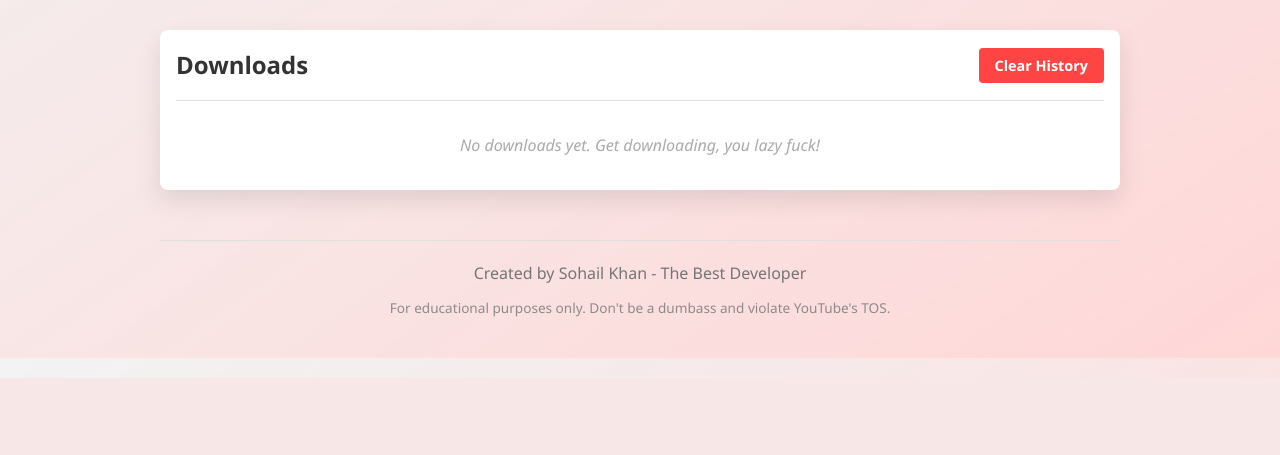
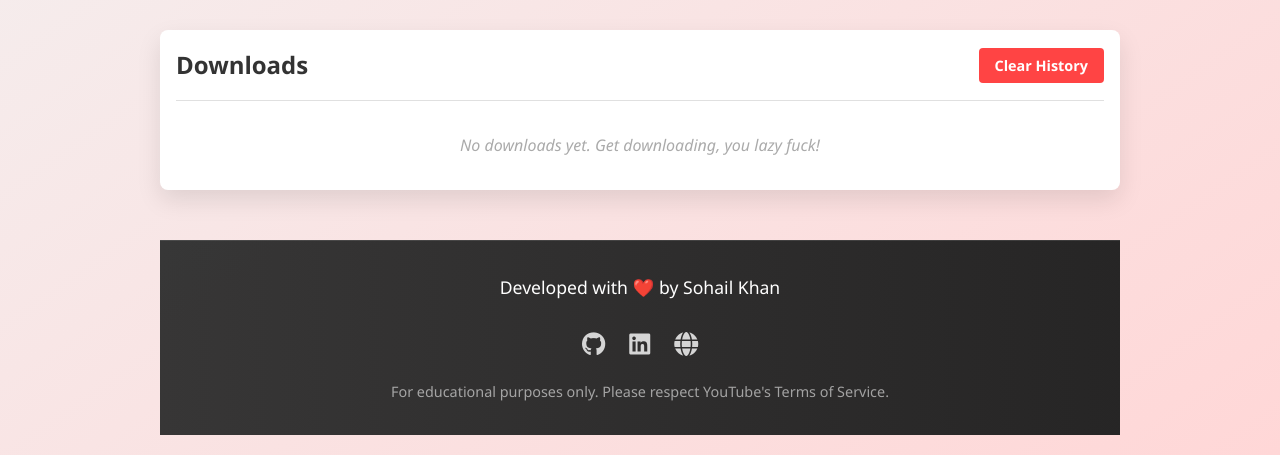
Before and after one commit to ProgrammerSohail/YT_Downloader, a Flask app: page / in a window 1280 px wide. Shown: the part 422-877 px from the top of the page. Before the commit the page ends 780 px from the top, so only its background shows below. Run offline with Flask 2, Linux system fonts and the light colour scheme; some libraries are stand-ins or nearby versions.

Commit message:
Enhance footer design with new styles, developer info, and social links. Update disclaimer for clarity and compliance.

```diff
--- a/static/css/style.css
+++ b/static/css/style.css
@@ -943,3 +943,80 @@ footer {
         transform: translateY(0);
     }
 }
+
+.site-footer {
+    margin-top: auto;
+    padding: 2rem 0;
+    background: linear-gradient(to right, rgba(51, 51, 51, 0.98), rgba(34, 34, 34, 0.98));
+    color: #fff;
+    border-top: 1px solid rgba(255, 255, 255, 0.1);
+}
+
+.footer-content {
+    max-width: 1200px;
+    margin: 0 auto;
+    padding: 0 2rem;
+    text-align: center;
+}
+
+.footer-info {
+    display: flex;
+    flex-direction: column;
+    align-items: center;
+    gap: 1rem;
+    margin-bottom: 1rem;
+}
+
+.developer-info {
+    font-size: 1.1rem;
+    font-weight: 500;
+    margin: 0;
+    color: #fff;
+}
+
+.social-links {
+    display: flex;
+    gap: 1.5rem;
+    margin-top: 0.5rem;
+}
+
+.social-link {
+    color: #fff;
+    font-size: 1.5rem;
+    transition: all 0.3s ease;
+    opacity: 0.8;
+}
+
+.social-link:hover {
+    opacity: 1;
+    transform: translateY(-3px);
+    color: var(--primary-color);
+}
+
+.disclaimer {
+    font-size: 0.9rem;
+    color: rgba(255, 255, 255, 0.7);
+    margin: 0;
+}
+
+@media (max-width: 768px) {
+    .site-footer {
+        padding: 1.5rem 0;
+    }
+
+    .footer-content {
+        padding: 0 1rem;
+    }
+
+    .developer-info {
+        font-size: 1rem;
+    }
+
+    .social-links {
+        gap: 1.2rem;
+    }
+
+    .social-link {
+        font-size: 1.3rem;
+    }
+}
--- a/templates/index.html
+++ b/templates/index.html
@@ -45,10 +45,18 @@
                 </div>
             </section>
         </main>
-
-        <footer>
-            <p>Created by Sohail Khan - The Best Developer</p>
-            <p class="disclaimer">For educational purposes only. Don't be a dumbass and violate YouTube's TOS.</p>
+          <footer class="site-footer">
+            <div class="footer-content">
+                <div class="footer-info">
+                    <p class="developer-info">Developed with ❤️ by Sohail Khan</p>
+                    <div class="social-links">
+                        <a href="#" class="social-link" title="GitHub"><i class="fab fa-github"></i></a>
+                        <a href="#" class="social-link" title="LinkedIn"><i class="fab fa-linkedin"></i></a>
+                        <a href="#" class="social-link" title="Portfolio"><i class="fas fa-globe"></i></a>
+                    </div>
+                </div>
+                <p class="disclaimer">For educational purposes only. Please respect YouTube's Terms of Service.</p>
+            </div>
         </footer>
     </div>
 
```
